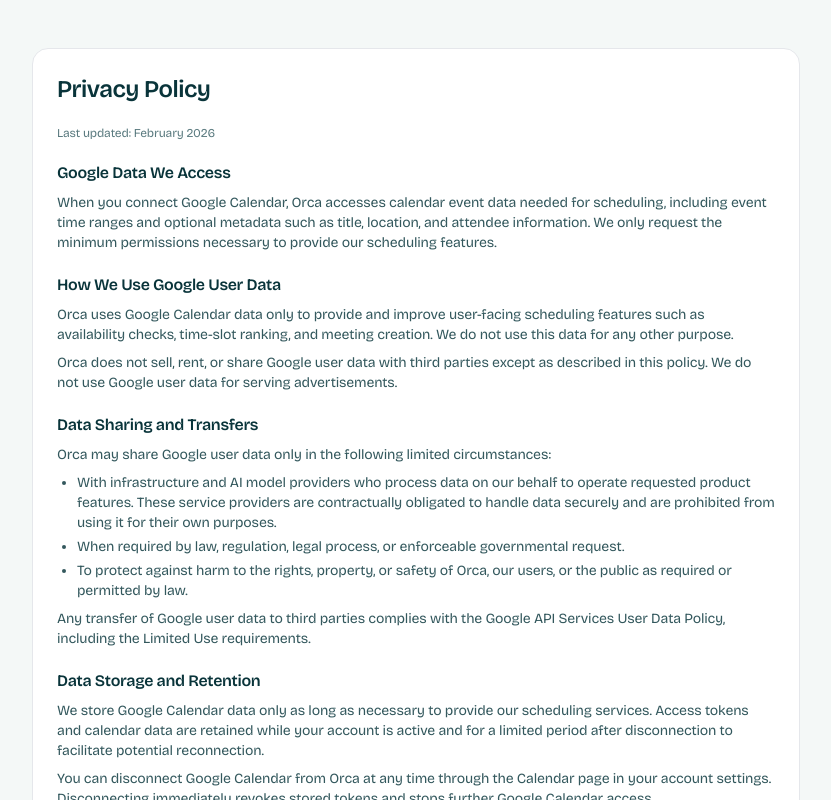
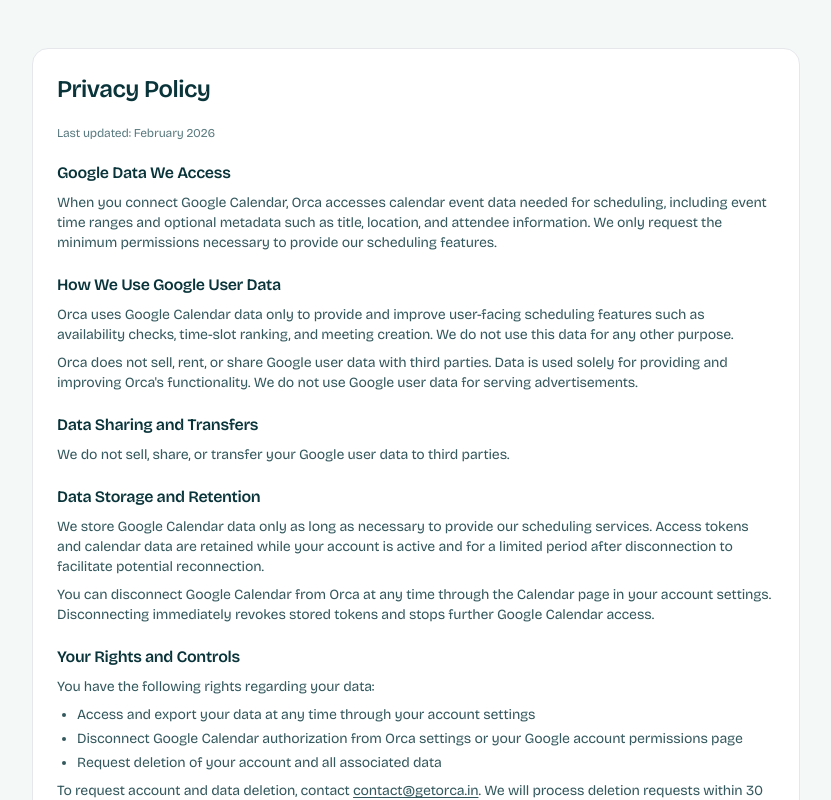
Before and after one commit to super-pod/railway_frontend, a React (Vite) app: page /privacy in a window 1280 px wide. Shown: the top 800 px of the page, without its empty margins (224-1055 px from the left). Built offline with nearby package versions, Linux system fonts and the light colour scheme; no server answers.

Commit message:
Update privacy policy data usage and sharing language

```diff
--- a/src/pages/Privacy.tsx
+++ b/src/pages/Privacy.tsx
@@ -22,22 +22,14 @@ const Privacy = () => (
                     meeting creation. We do not use this data for any other purpose.
                 </p>
                 <p>
-                    Orca does not sell, rent, or share Google user data with third parties except as described in this policy. We do not use Google user data for serving advertisements.
+                    Orca does not sell, rent, or share Google user data with third parties. Data is used solely for providing and improving Orca's functionality. We do not use Google user data for serving advertisements.
                 </p>
             </section>
 
             <section className="space-y-2">
                 <h2 className="text-base font-semibold text-[#09343a]">Data Sharing and Transfers</h2>
                 <p>
-                    Orca may share Google user data only in the following limited circumstances:
-                </p>
-                <ul className="ml-5 list-disc space-y-1">
-                    <li>With infrastructure and AI model providers who process data on our behalf to operate requested product features. These service providers are contractually obligated to handle data securely and are prohibited from using it for their own purposes.</li>
-                    <li>When required by law, regulation, legal process, or enforceable governmental request.</li>
-                    <li>To protect against harm to the rights, property, or safety of Orca, our users, or the public as required or permitted by law.</li>
-                </ul>
-                <p>
-                    Any transfer of Google user data to third parties complies with the Google API Services User Data Policy, including the Limited Use requirements.
+                    We do not sell, share, or transfer your Google user data to third parties.
                 </p>
             </section>
 
```
